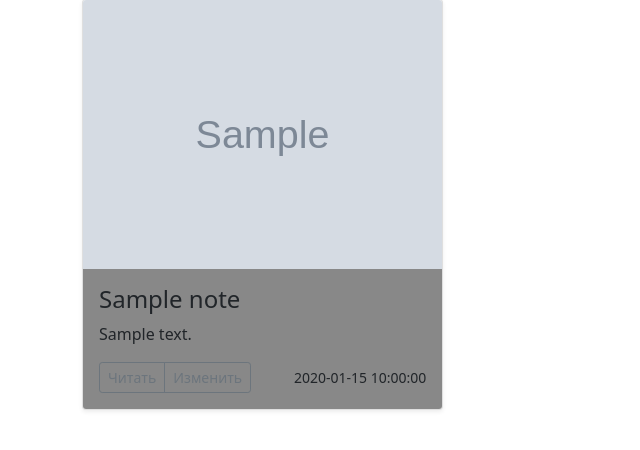
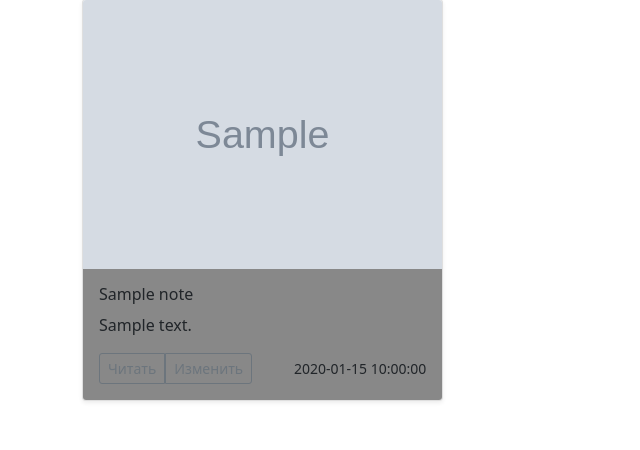
Before and after one commit to weplok/Notes-website-Yandex-Lyceum, a Flask app: template templates/notes.html in a window 1280 px wide. Shown: the part 131-581 px from the top of the page, without its empty margins (0-640 px from the left). Run offline with Flask 3, Linux system fonts and the light colour scheme; the template is opened without the code that fills it: most values are stand-ins (such as "Sample title", 1, 10 or a date in 2020); grey boxes marked "Sample" are stand-in pictures.

Commit message:
Fix edit/show-btn style

```diff
--- a/templates/notes.html
+++ b/templates/notes.html
@@ -15,12 +15,12 @@
           <div class="card shadow-sm">
             <img src="{{ note.background_image }}" class="bd-placeholder-img card-img-top">
             <div style="background-color: {{ note.background_color }}; border-radius: 0 0 calc(0.25rem - 1px) calc(0.25rem - 1px)" class="card-body">
-              <h4>{{ note.title }}</h4>
+              <h6>{{ note.title }}</h6>
               <p class="card-text">{{ note.text[:128] }}{% if note.text|length > 128 %}...{% endif %}</p>
               <div class="d-flex justify-content-between align-items-center">
-                <div class="btn-group">
-                  <button type="button" class="btn btn-sm btn-outline-secondary">Читать</button>
-                  <button type="button" class="btn btn-sm btn-outline-secondary">Изменить</button>
+                <div class=" btn-group">
+                  <a href="/"><button type="button" class="btn btn-sm btn-outline-secondary" style="border-radius: calc(0.25rem - 1px) 0 0 calc(0.25rem - 1px)">Читать</button></a>
+                  <a href="/edit_note/{{ note.id }}/{{ current_user.id }}"><button type="button" class="btn btn-sm btn-outline-secondary" style="border-radius: 0 calc(0.25rem - 1px) calc(0.25rem - 1px) 0">Изменить</button></a>
                 </div>
                 <small class="text-body-secondary">{{ note.create_date }}</small>
               </div>
```
